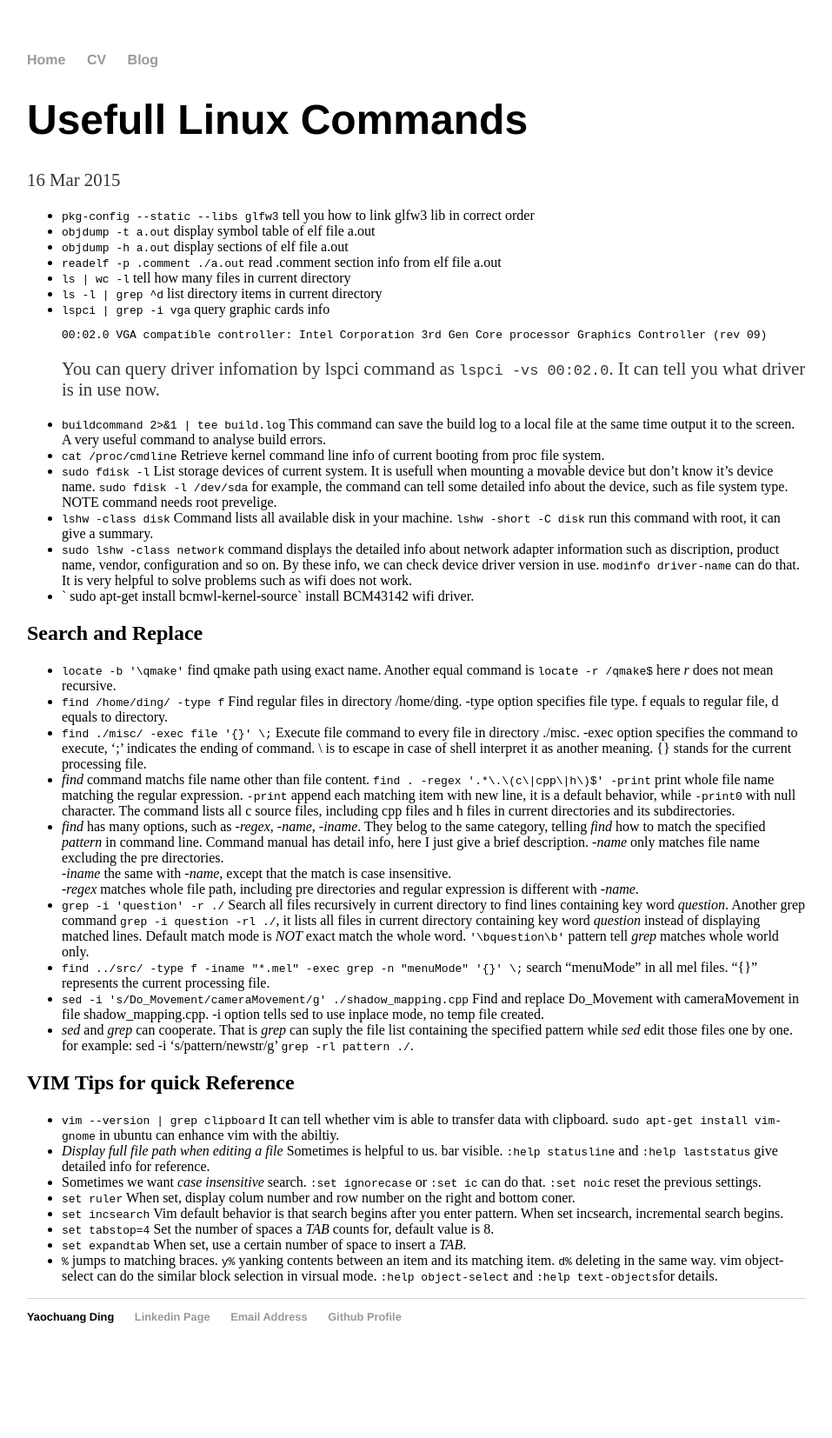
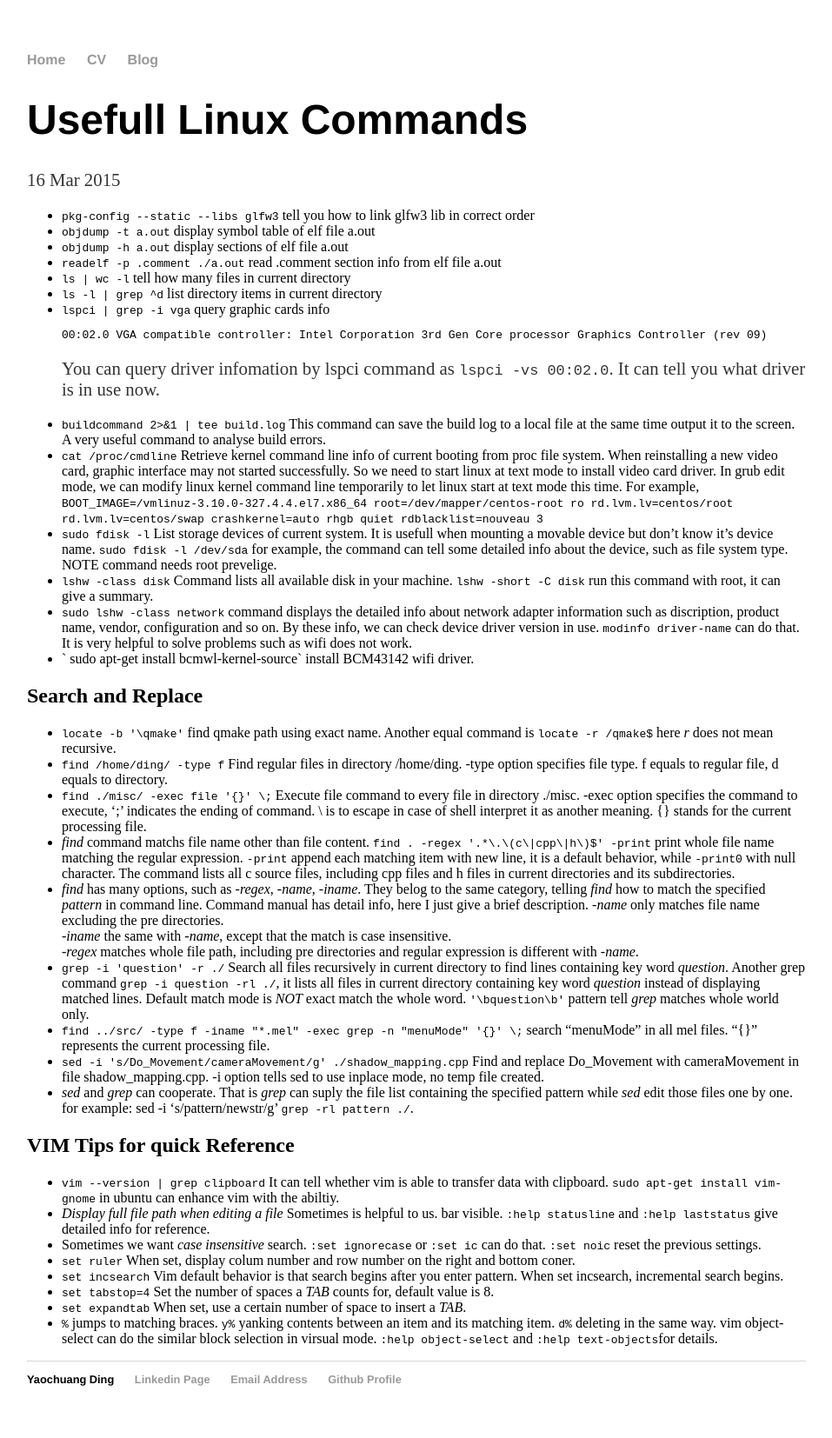
Before and after one commit to ychding11/ychding11.github.io, a Jekyll site: the page built from _posts/2015-03-16-Useful-Linux-Command.md, in a window 1280 px wide. Shown: the whole page at 87% size, without its empty margins (161-1118 px from the left). Built offline with Jekyll 4.4.1, drawn with Linux system fonts in a browser that asks for light colours; before the commit the page ends 1582 px from its top, so only the background shows below that.

Commit message:
1. temporarily modify linux kernel command line by grub to start    system in text mode only.

```diff
--- a/_posts/2015-03-16-Useful-Linux-Command.md
+++ b/_posts/2015-03-16-Useful-Linux-Command.md
@@ -19,7 +19,12 @@ It can tell you what driver is in use now.
 log to a local file at the same time output it to the screen. A very
 useful command to analyse build errors.
 - `cat /proc/cmdline` Retrieve kernel command line info of current booting
-from proc file system.
+   from proc file system. When reinstalling a new video card, graphic interface
+   may not started successfully. So we need to start linux at text mode to install
+   video card driver. In grub edit mode, we can modify linux kernel command line
+   temporarily to let linux start at text mode this time. For example,
+   `BOOT_IMAGE=/vmlinuz-3.10.0-327.4.4.el7.x86_64 root=/dev/mapper/centos-root ro rd.lvm.lv=centos/root rd.lvm.lv=centos/swap crashkernel=auto rhgb quiet rdblacklist=nouveau
+    3 `
 - `sudo fdisk -l` List storage devices of current system. It is usefull when
 mounting a movable device but don't know it's device name. `sudo fdisk -l /dev/sda`
 for example, the command can tell some detailed info about the device, such as file
```
